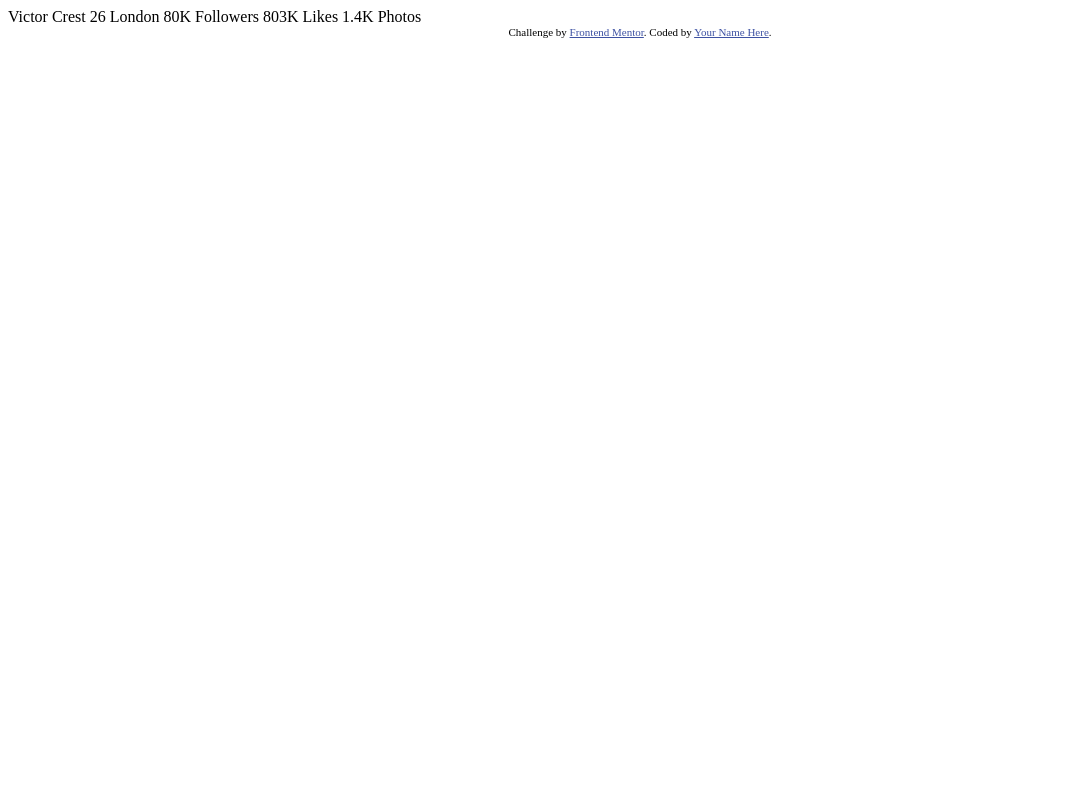
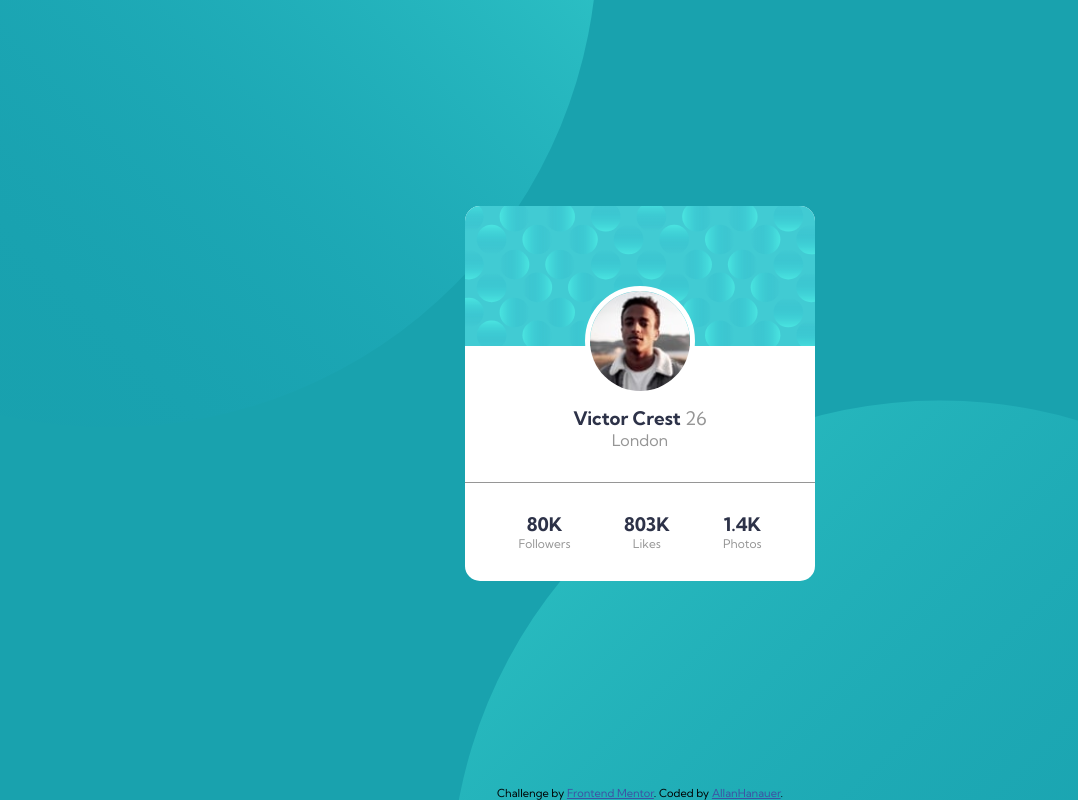
Before and after one commit to allanhanauer/profile-card-component-main, a plain HTML site: page index.html in a window 1280 px wide. Shown: the whole page, without its empty margins (0-1078 px from the left). Drawn offline with Linux system fonts and the light colour scheme.

Commit message:
Finalizacao do projeto

```diff
--- a/index.html
+++ b/index.html
@@ -1,35 +1,65 @@
 <!DOCTYPE html>
 <html lang="en">
+
 <head>
   <meta charset="UTF-8">
-  <meta name="viewport" content="width=device-width, initial-scale=1.0"> <!-- displays site properly based on user's device -->
+  <meta name="viewport" content="width=device-width, initial-scale=1.0">
 
   <link rel="icon" type="image/png" sizes="32x32" href="./images/favicon-32x32.png">
 
   <title>Frontend Mentor | Profile card component</title>
+  <link rel="stylesheet" href="src/style.css">
+</head>
 
-  <!-- Feel free to remove these styles or customise in your own stylesheet 👍 -->
-  <style>
-    .attribution { font-size: 11px; text-align: center; }
-    .attribution a { color: hsl(228, 45%, 44%); }
-  </style>
-</head>
 <body>
+  <header></header>
+  <main>
+    <div class="back-card"></div>
+    <div class="img-main">
+      <img src="images/image-victor.jpg" alt="profile-image" width="100%" height="100%">
+    </div>
+    <div class="name">
+      <h3>
         Victor Crest
-  26
+        <label>26</label>
+      </h3>
+        <p>
           London
-
+        </p>
+    </div>
+    <div class="boxes">
+      <div id="fol">
+        <h3>
           80K
+        </h3>
+        <p>
           Followers
-
+        </p>
+      </div>
+      <div id="likes">
+        <h3>
           803K
+        </h3>
+        <p>
           Likes
-
+        </p>
+      </div>
+      <div id="photos">
+        <h3>
           1.4K
+        </h3>
+        <p>
           Photos
+        </p>
+      </div>
+    </div>
+  </main>
+  <footer>
     <div class="attribution">
       Challenge by <a href="https://www.frontendmentor.io?ref=challenge" target="_blank">Frontend Mentor</a>.
-    Coded by <a href="#">Your Name Here</a>.
+      Coded by <a href="#">AllanHanauer</a>.
     </div>
+  </footer>
 </body>
+
 </html>
--- /dev/null
+++ b/src/style.css
@@ -0,0 +1,96 @@
+@import url("https://fonts.googleapis.com/css2?family=Kumbh+Sans:wght@400;700&display=swap");
+:root {
+  --Dark-cyan: hsl(185, 75%, 39%);
+  --Very-dark-desaturated-blue: hsl(229, 23%, 23%);
+  --Dark-grayish-blue: hsl(227, 10%, 46%);
+  --Dark-gray: hsl(0, 0%, 59%);
+  --font-primary: "Kumbh Sans";
+}
+* {
+  padding: 0;
+  margin: 0;
+  box-sizing: border-box;
+  font-family: var(--font-primary);
+}
+body {
+  display: flex;
+  background: url("../images/bg-pattern-top.svg") no-repeat -380px -550px,
+    url("../images/bg-pattern-bottom.svg") 450px 400px no-repeat;
+  background-color: var(--Dark-cyan);
+  flex-direction: column;
+  justify-content: space-between;
+  align-items: center;
+  width: 100vw;
+  height: 100vh;
+}
+main {
+  display: flex;
+  flex-direction: column;
+  justify-content: space-between;
+  align-items: center;
+  width: 350px;
+  height: 375px;
+  background-color: white;
+  border-radius: 15px;
+}
+main h3 {
+  color: var(--Very-dark-desaturated-blue);
+}
+main p {
+  color: var(--Dark-gray);
+}
+
+main .back-card {
+  position: absolute;
+  background-image: url(../images/bg-pattern-card.svg);
+  width: 350px;
+  height: 140px;
+  border-top-right-radius: 15px;
+  border-top-left-radius: 15px;
+  z-index: 1;
+}
+main .img-main {
+  width: 110px;
+  height: 110px;
+  margin-top: 80px;
+  border-radius: 60px;
+  border: 5px solid white;
+  z-index: 1;
+}
+main .name {
+  display: flex;
+  flex-direction: column;
+  align-items: center;
+  margin-bottom: 20px;
+  z-index: 1;
+}
+main .name label {
+  font-weight: 400;
+  color: var(--Dark-gray);
+}
+
+main .img-main img {
+  border-radius: 50px;
+}
+main .boxes {
+  display: flex;
+  width: 100%;
+  border-top: 1px solid var(--Dark-gray);
+  justify-content: space-evenly;
+  margin-bottom: 30px;
+  padding-top: 30px;
+  text-align: center;
+}
+main .boxes p {
+  font-size: 12px;
+}
+/* #region D*/
+.attribution {
+  font-size: 11px;
+  text-align: center;
+  color: black;
+}
+.attribution a {
+  color: hsl(228, 45%, 44%);
+}
+/* #endregion */
```
Lines whose indentation alone changed are shown as unchanged.
